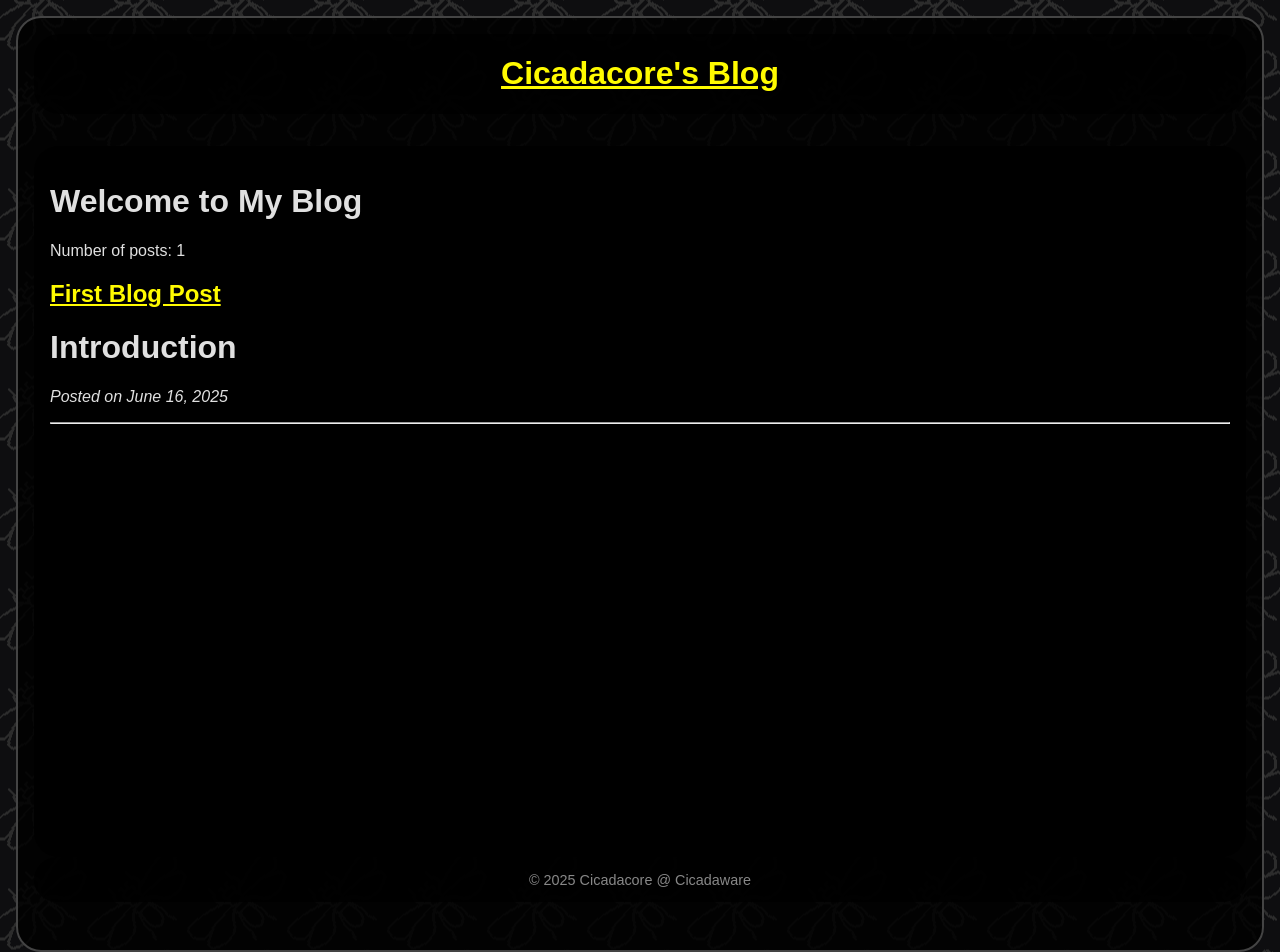
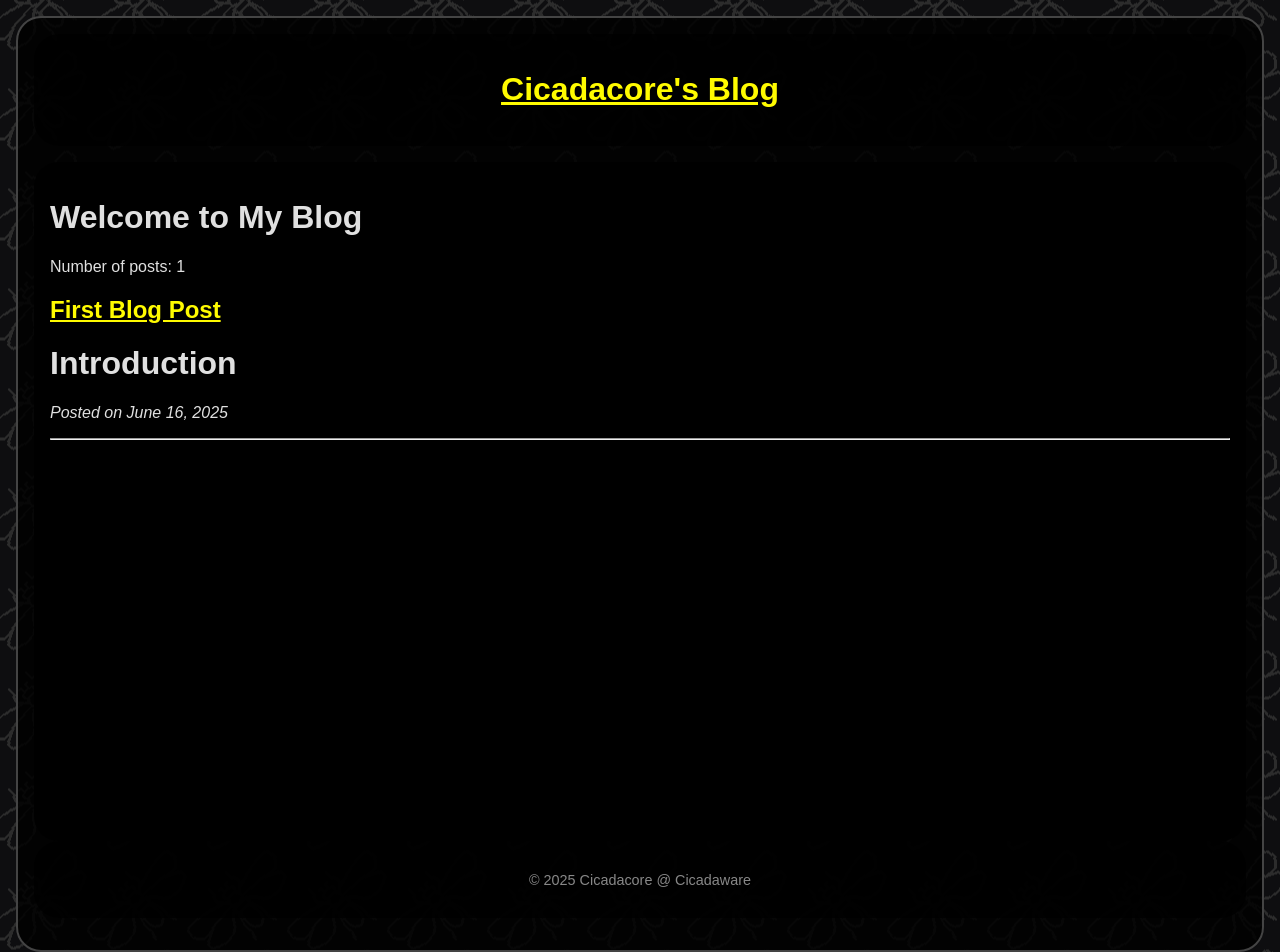
Before and after one commit to Cicadaware/cicadaware.github.io, a Jekyll site: the page built from index.md, in a window 1280 px wide. Built offline with Jekyll 4.4.1, drawn with Linux system fonts in a browser that asks for light colours.

Commit message:
added round block

```diff
--- a/_layouts/default.html
+++ b/_layouts/default.html
@@ -7,7 +7,7 @@
 </head>
 <body>
   <div class="page-container">
-    <header>
+    <header class="round-block">
       <h1><a>{{ site.title }}</a></h1>
     </header>
 
@@ -15,7 +15,7 @@
       {{ content }}
     </main>
 
-    <footer>
+    <footer class="round-block">
       {% if page.url != "/" %}
         <a href="/" class="home-link">Back to homepage</a>
       {% endif %}
```
